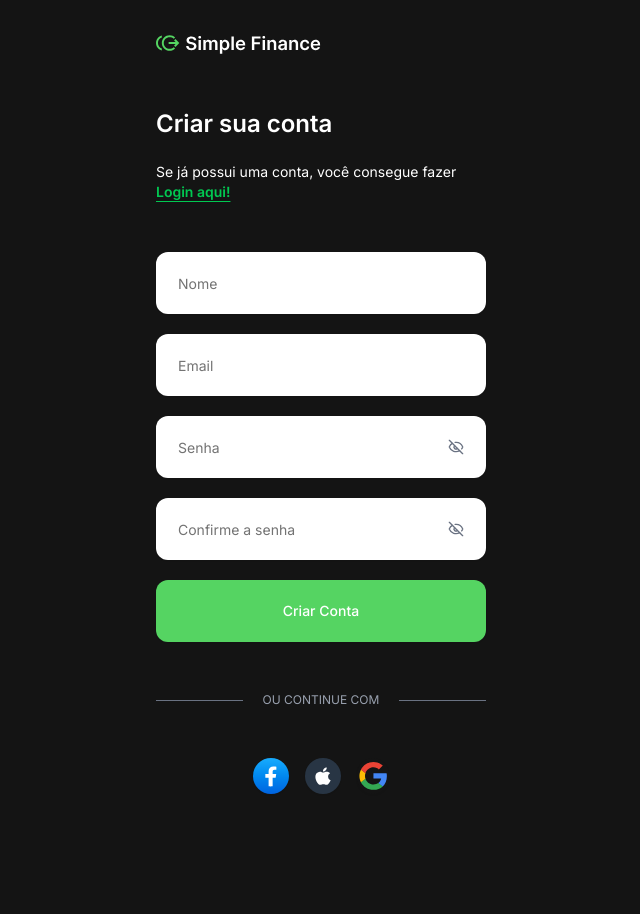
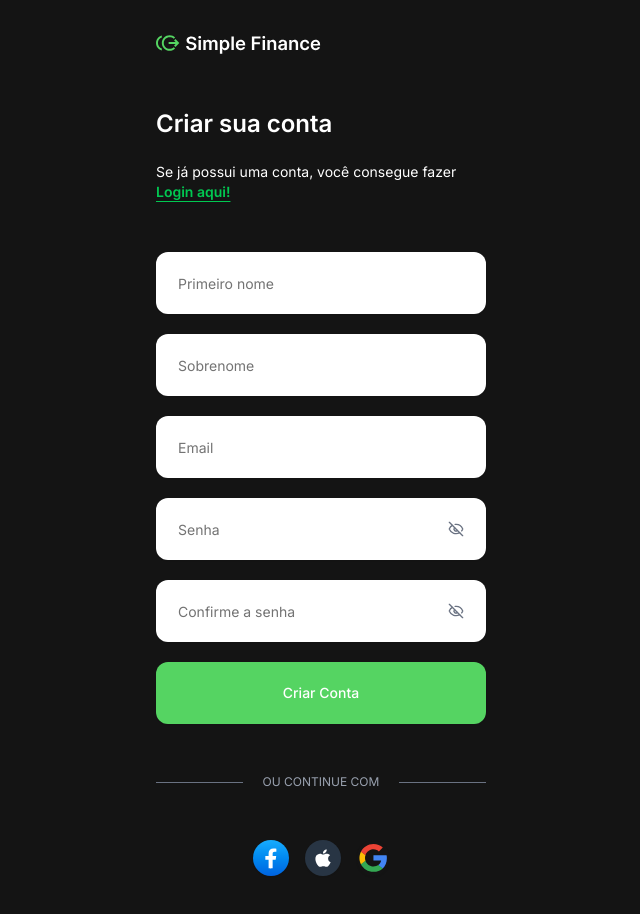
Before and after one commit to jaksondeoliveiramartins/fsc-labs-simple-finance, a Next.js app: page /signup in a window 1280 px wide. Shown: the top 914 px of the page, without its empty margins (319-959 px from the left). Before the commit the page ends 860 px from the top, so only its background shows below. Built offline with nearby package versions, Linux system fonts and the light colour scheme.

Commit message:
feat: add missing field required by backend (last name)

```diff
--- a/app/signup/page.tsx
+++ b/app/signup/page.tsx
@@ -36,11 +36,21 @@ export default function SignUp() {
       <form className="mb-[50px] w-full space-y-[20px]">
         <div className="relative">
           <Input
-            id="name"
+            id="first_name"
             type="text"
             required
             className="h-[62px] w-full rounded-[12px] border-0 bg-white px-[22px] text-black focus:border-0 focus:ring-0 focus:outline-none"
-            placeholder="Nome"
+            placeholder="Primeiro nome"
+          />
+        </div>
+
+        <div className="relative">
+          <Input
+            id="last_name"
+            type="text"
+            required
+            className="h-[62px] w-full rounded-[12px] border-0 bg-white px-[22px] text-black focus:border-0 focus:ring-0 focus:outline-none"
+            placeholder="Sobrenome"
           />
         </div>
 
```
